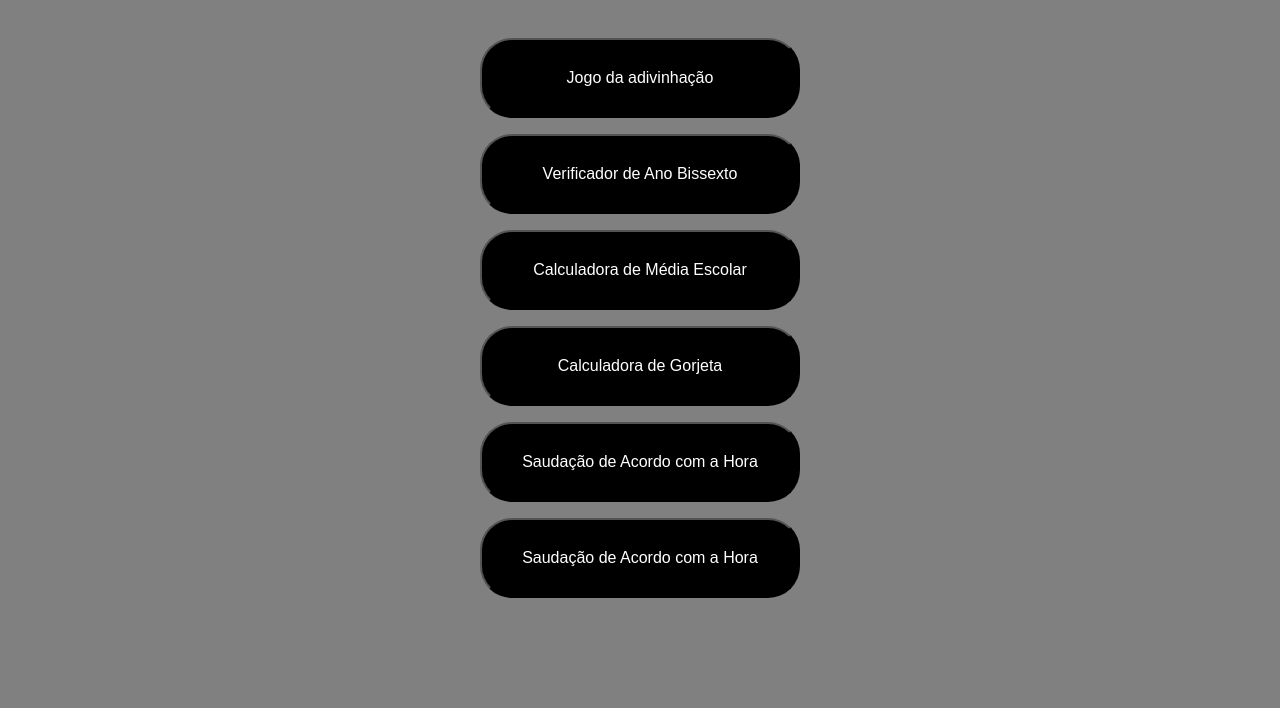
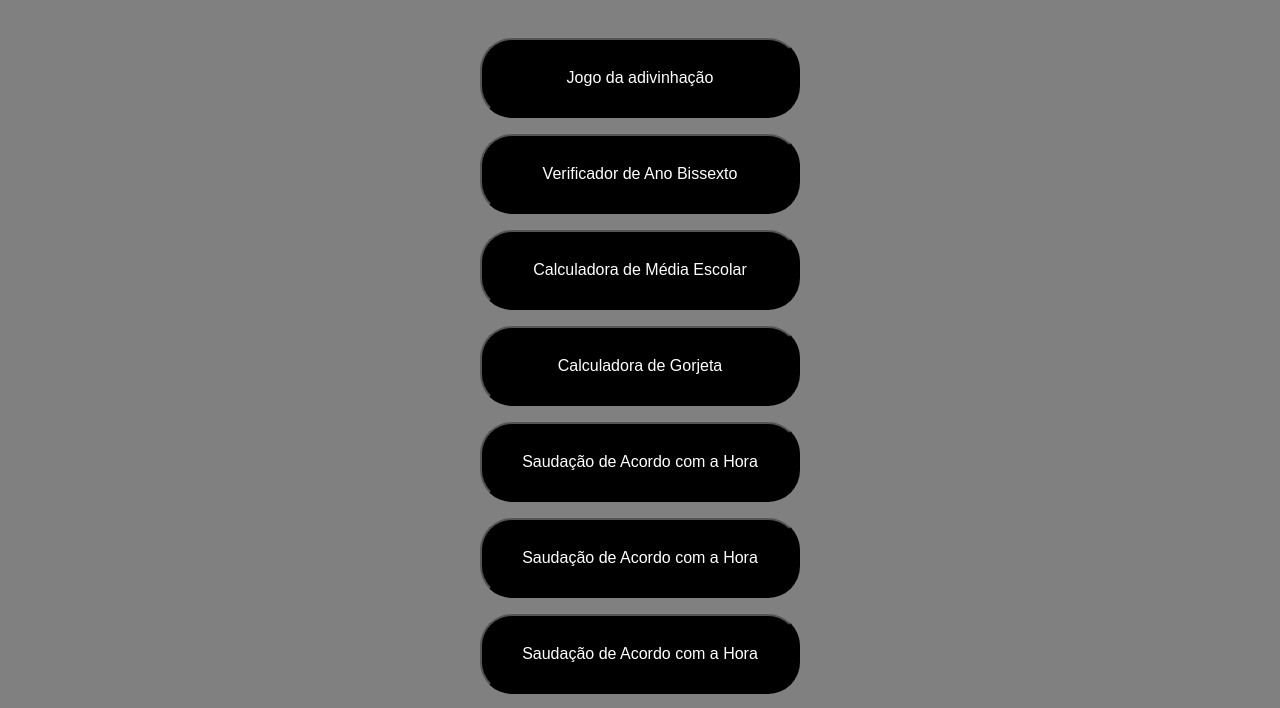
Before and after one commit to Drivol/desafiosJS, a plain HTML site: page index.html in a window 1280 px wide. Shown: the part 92-800 px from the top of the page. Drawn offline with Linux system fonts and the light colour scheme.

Commit message:
feito botao do desafio strings

```diff
--- a/index.html
+++ b/index.html
@@ -58,6 +58,7 @@
         <a href="exercicio4.html"><button class="botao">Calculadora de Gorjeta</button></a>
         <a href="exercicio5.html"><button class="botao">Saudação de Acordo com a Hora</button>
         <a href="exercicio5.html"><button class="botao">Saudação de Acordo com a Hora</button></a>
+        <a href="desafiostrings.html"><button class="botao">Saudação de Acordo com a Hora</button></a>
     </div>
 
     <script>
```
